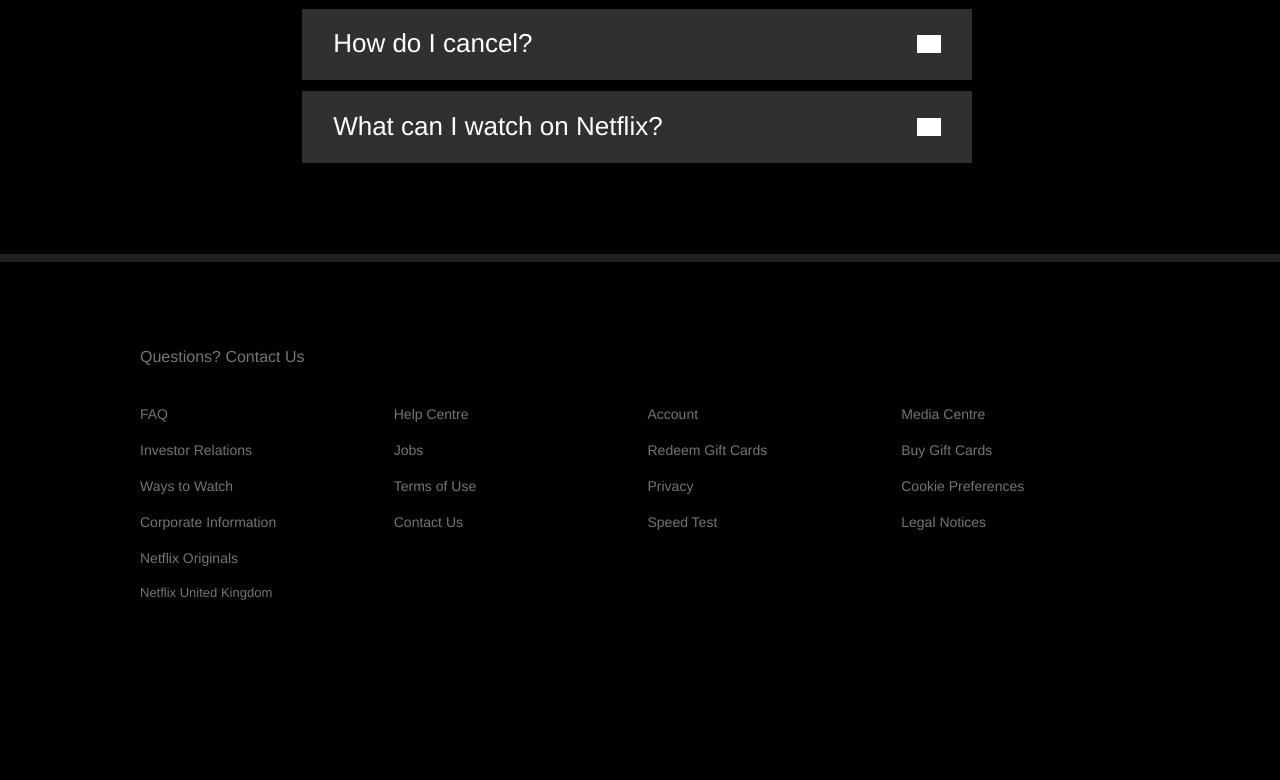
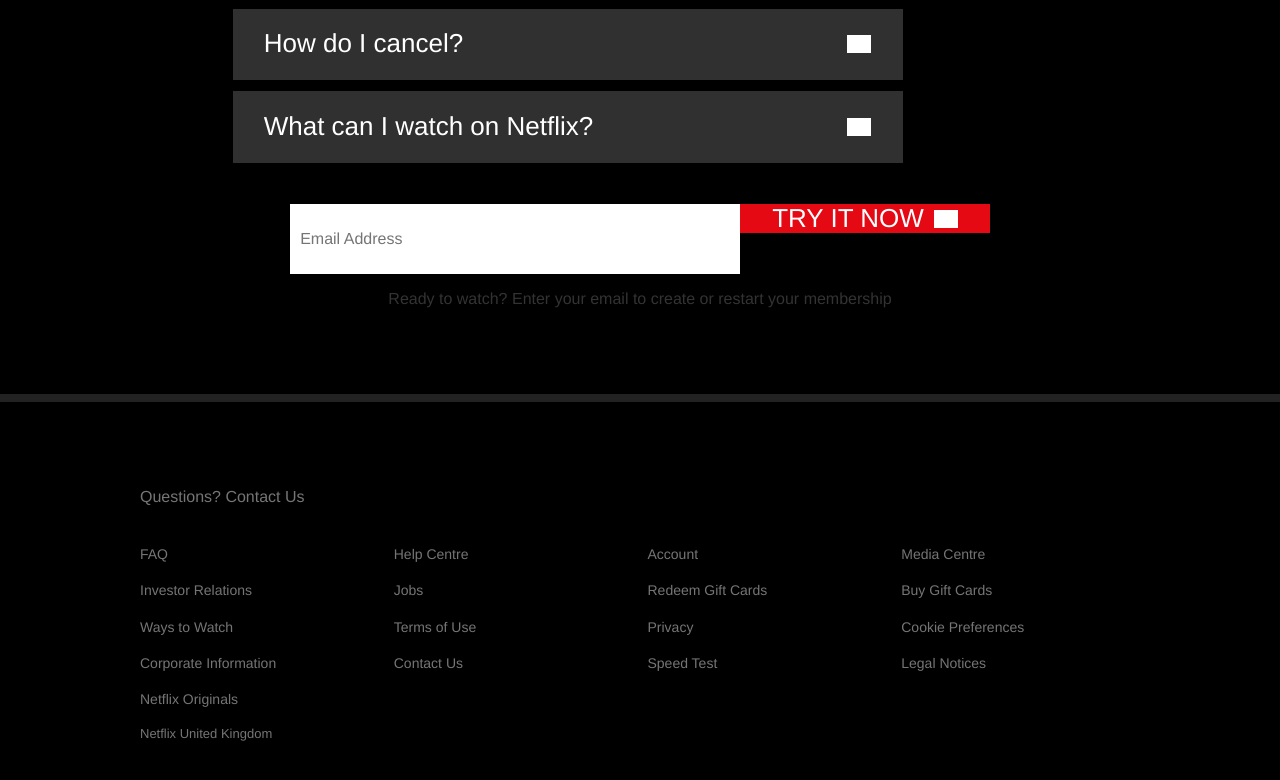
Before and after one commit to amyjaderichards/netflix_clone, a React (Create React App) app in the folder netflix_clone/: page / in a window 1280 px wide. Shown: the part 1657-2437 px from the top of the page. Before the commit the page ends 2368 px from the top, so only its background shows below. Built offline with nearby package versions, Linux system fonts and the light colour scheme; grey boxes are pictures that could not be loaded.

Commit message:
WIP OptForm component

```diff
--- a/netflix_clone/src/components/index.js
+++ b/netflix_clone/src/components/index.js
@@ -1,3 +1,4 @@
 export { default as Accordion } from './accordion';
 export { default as Jumbotron } from './jumbotron';
 export { default as Footer } from './footer';
+export { default as OptForm } from './opt-form';
--- /dev/null
+++ b/netflix_clone/src/components/opt-form/index.js
@@ -0,0 +1,22 @@
+import React from 'react';
+import { Container, Input, Button, Text } from './styles/opt-form';
+
+export default function OptForm({ children, ...restProps }) {
+    return <Container {...restProps}>{children}</Container>;
+}
+
+OptForm.Input = function OptFormInput({ ...restProps }) {
+    return <Input {...restProps} />;
+};
+
+OptForm.Button = function OptFormButton({ children, ...restProps}) {
+    return (
+        <Button {...restProps}>
+            {children} <img src="/images/icons/chevron-right.png" alt="Try Now" />
+        </Button>
+    )
+};
+
+OptForm.Text = function OptFormText({ children, ...restProps }) {
+    return <Text {...restProps}>{children}</Text>;
+};
--- /dev/null
+++ b/netflix_clone/src/components/opt-form/styles/opt-form.js
@@ -0,0 +1,48 @@
+import styled from 'styled-components/macro';
+
+export const Container = styled.div`
+    display: flex;
+    justify-content: center;
+    height: 100%;
+    margin-top: 20px;
+    flex-wrap: wrap;
+
+    @media (max-width: 1000px) {
+        flex-direction: column;
+        align-items: center;
+    }
+`;
+
+export const Input = styled.input`
+    max-width: 450px;
+    width: 100%;
+    border: 0;
+    padding: 10px;
+    height: 70px;
+    box-sizing: border-box;
+`;
+
+export const Button = styled.button`
+    display: flex;
+    align-items: center;
+    height: 100%;
+    background: #e50914;
+    color: white;
+    text-transform: uppercase;
+    padding: 0 32px;
+    font-size: 26px;
+    border: 0;
+    cursor: pointer;
+
+    img {
+        margin-left: 10px;
+        filter: brightness(0) invert(1);
+        width: 24px;
+
+        @media (max-width: 1000px) {
+            width: 16px;
+        }
+    }
+`;
+
+export const Text = styled.p``;
--- a/netflix_clone/src/containers/faqs.js
+++ b/netflix_clone/src/containers/faqs.js
@@ -1,6 +1,6 @@
 
 import React from 'react';
-import { Accordion } from '../components';
+import { Accordion, OptForm } from '../components';
 import faqsData from '../fixtures/faqs.json';
 
 export function FaqsContainer() {
@@ -14,6 +14,12 @@
                 </Accordion.Item>
             ))}
             <Accordion.Item />
+
+            <OptForm>
+                <OptForm.Input placeholder="Email Address" />
+                <OptForm.Button>Try it Now</OptForm.Button>
+                <OptForm.Text>Ready to watch? Enter your email to create or restart your membership</OptForm.Text>
+            </OptForm>
         </Accordion>
     )
 }
```
